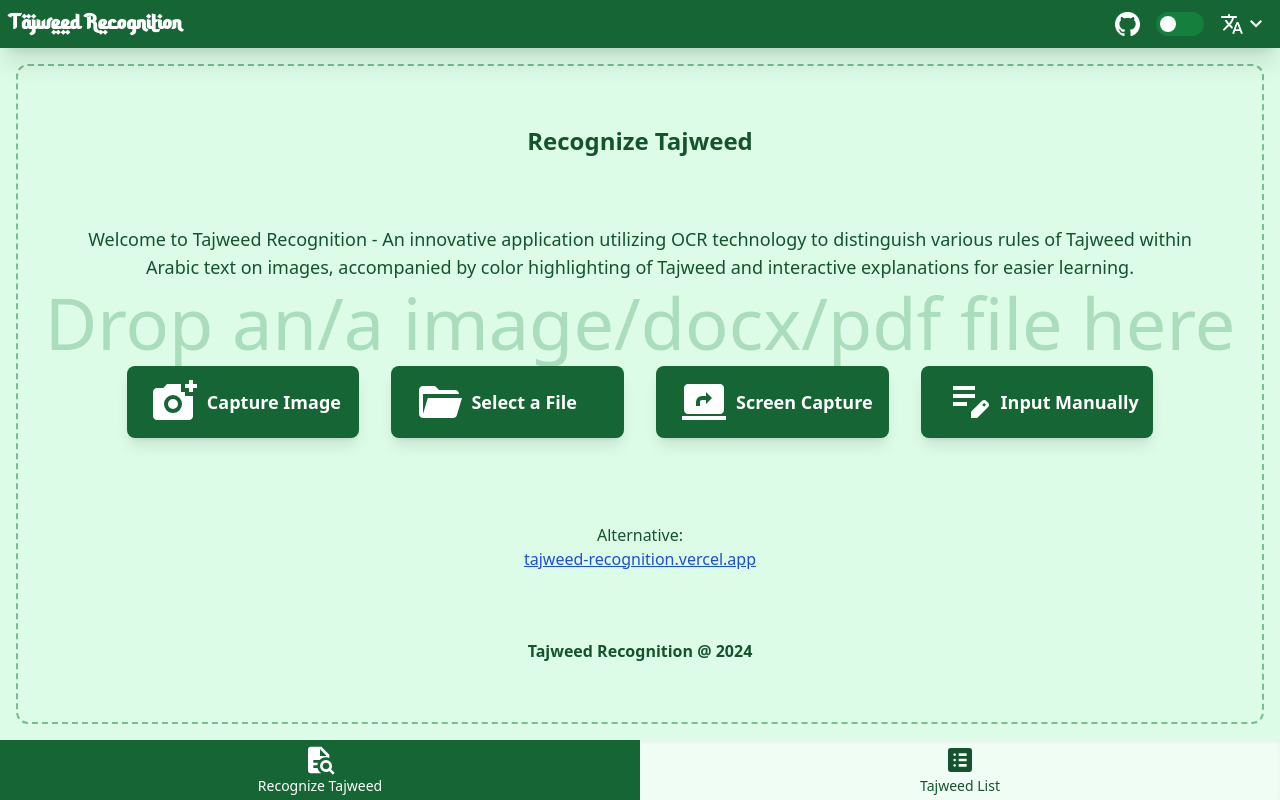
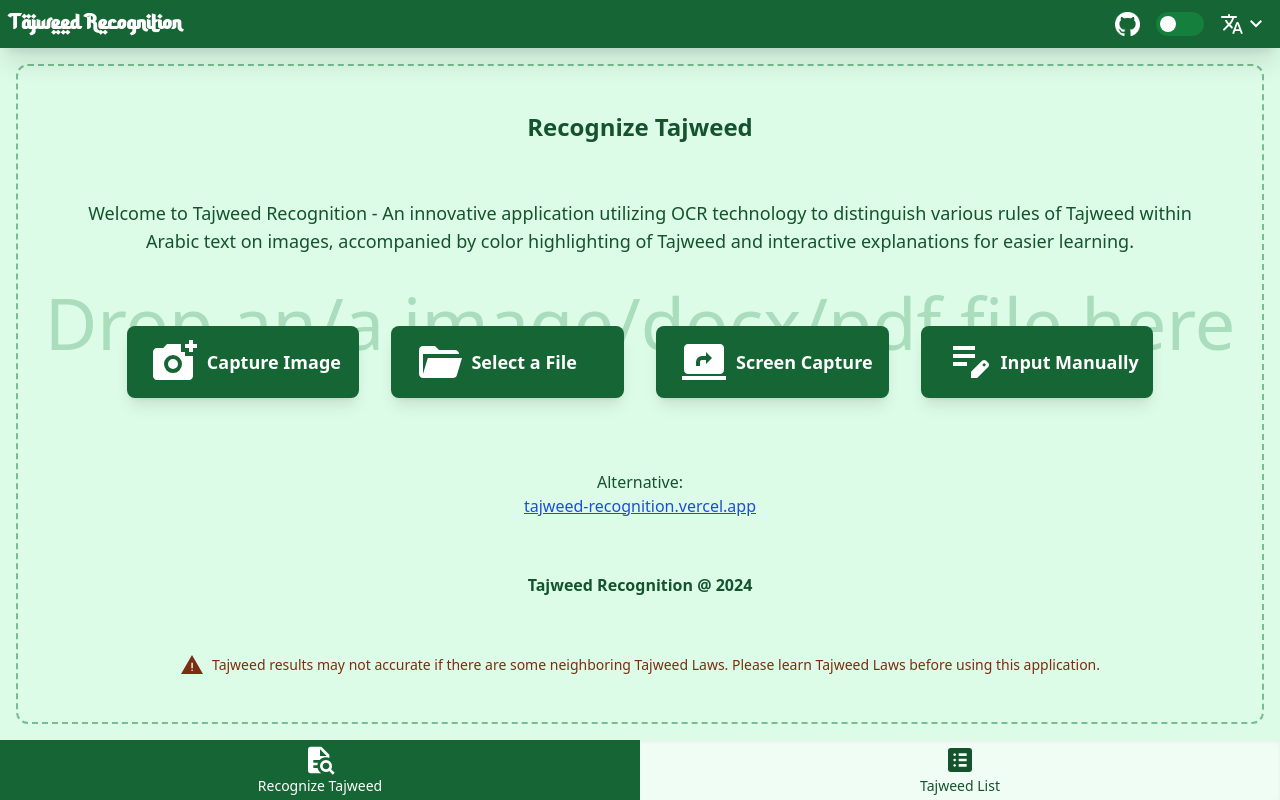
Before and after one commit to Vidi005/Tajweed-Recognition, a React (Vite) app: page /recognition in a window 1280 px wide. Built offline with nearby package versions, Linux system fonts and the light colour scheme.

Commit message:
Adding App Warning Usage

```diff
--- a/src/components/pages/home/main/RecognitionMain.jsx
+++ b/src/components/pages/home/main/RecognitionMain.jsx
@@ -3,7 +3,7 @@ import React from "react"
 import RecognitionContainer from "./tajweed_recognition/RecognitionContainer"
 
 const RecognitionMain = ({ t }) => (
-  <Tab.Panel as="main" className={"relative flex flex-col items-center justify-evenly grow p-2 text-green-900 dark:text-white animate__animated animate__fadeIn overflow-y-auto"}>
+  <Tab.Panel as="main" className={"relative flex flex-col items-center justify-evenly grow gap-4 md:gap-0 p-2 text-green-900 dark:text-white animate__animated animate__fadeIn overflow-y-auto"}>
     <RecognitionContainer t={t}/>
   </Tab.Panel>
 )
--- a/src/components/pages/home/main/tajweed_recognition/RecognitionContainer.jsx
+++ b/src/components/pages/home/main/tajweed_recognition/RecognitionContainer.jsx
@@ -747,6 +747,11 @@ class RecognitionContainer extends React.Component {
           }
         </p>
         <h5>Tajweed Recognition @ {new Date().getFullYear()}</h5>
+        <div className="flex md:items-center justify-center text-xs lg:text-sm text-justify lg:text-center px-2 md:px-4">
+          <img className="dark:hidden h-6 mr-2 py-0.5 md:py-0 duration-200" src="images/warning-icon.svg" alt="Warning Icon" />
+          <img className="hidden dark:inline-block h-6 mr-2 py-0.5 md:py-0 duration-200" src="images/warning-icon-dark.svg" alt="Warning Icon" />
+          <p className="text-orange-900 dark:text-orange-200 duration-200">{this.props.t('warning_message')}</p>
+        </div>
         <Dialog open={this.state.isRecognizing} onClose={this.closeResult.bind(this)} className="fixed inset-0 w-screen h-full flex items-center justify-center bg-black/50 backdrop-blur-sm duration-200 animate__animated animate__fadeIn">
           <div className="flex items-center justify-center space-x-2">
             <span className="w-8 h-8 aspect-square border-t-2 border-r-2 border-t-white border-r-white rounded-full bg-transparent animate-spin"></span>
--- a/src/locales/en.json
+++ b/src/locales/en.json
@@ -6,6 +6,7 @@
     ],
     "app_description": "Welcome to Tajweed Recognition - An innovative application utilizing OCR technology to distinguish various rules of Tajweed within Arabic text on images, accompanied by color highlighting of Tajweed and interactive explanations for easier learning.",
     "alternative_urls": "Alternative:",
+    "warning_message": "Tajweed results may not accurate if there are some neighboring Tajweed Laws. Please learn Tajweed Laws before using this application.",
     "tab_icons": ["/images/recognition-icon.svg", "/images/list-icon.svg"],
     "tab_icons_dark": ["/images/recognition-icon-dark.svg", "/images/list-icon-dark.svg"],
     "browser_warning": "Your browser does not support Local Storage/Cookies!\nPlease enable cookies in your browser settings or disable incognito mode.\nThank you.",
--- a/src/locales/id.json
+++ b/src/locales/id.json
@@ -6,6 +6,7 @@
     ],
     "app_description": "Selamat datang di Tajweed Recognition - Aplikasi inovatif yang menggunakan teknologi OCR untuk membedakan hukum dan aturan tajwid dalam teks Arab pada gambar, dilengkapi dengan penekanan warna pada tajwid dan penjelasan interaktif untuk memudahkan pembelajaran.",
     "alternative_urls": "Alternatif:",
+    "warning_message": "Hasil mungkin menjadi tidak akurat jika terdapat Tadjwid yang berdekatan/bertumpuk. Silakan pelajari Ilmu Tadjwid terlebih dahulu sebelum menggunakan aplikasi ini.",
     "tab_icons": ["/images/recognition-icon.svg", "/images/list-icon.svg"],
     "tab_icons_dark": ["/images/recognition-icon-dark.svg", "/images/list-icon-dark.svg"],
     "browser_warning": "Browser Anda tidak mendukung Local Storage/Cookies!\nSilakan aktifkan cookies di browser Anda atau matikan mode incognito.\nTerima kasih.",
```
Also changed, not shown: public/images/warning-icon-dark.svg (added), public/images/warning-icon.svg (added).
